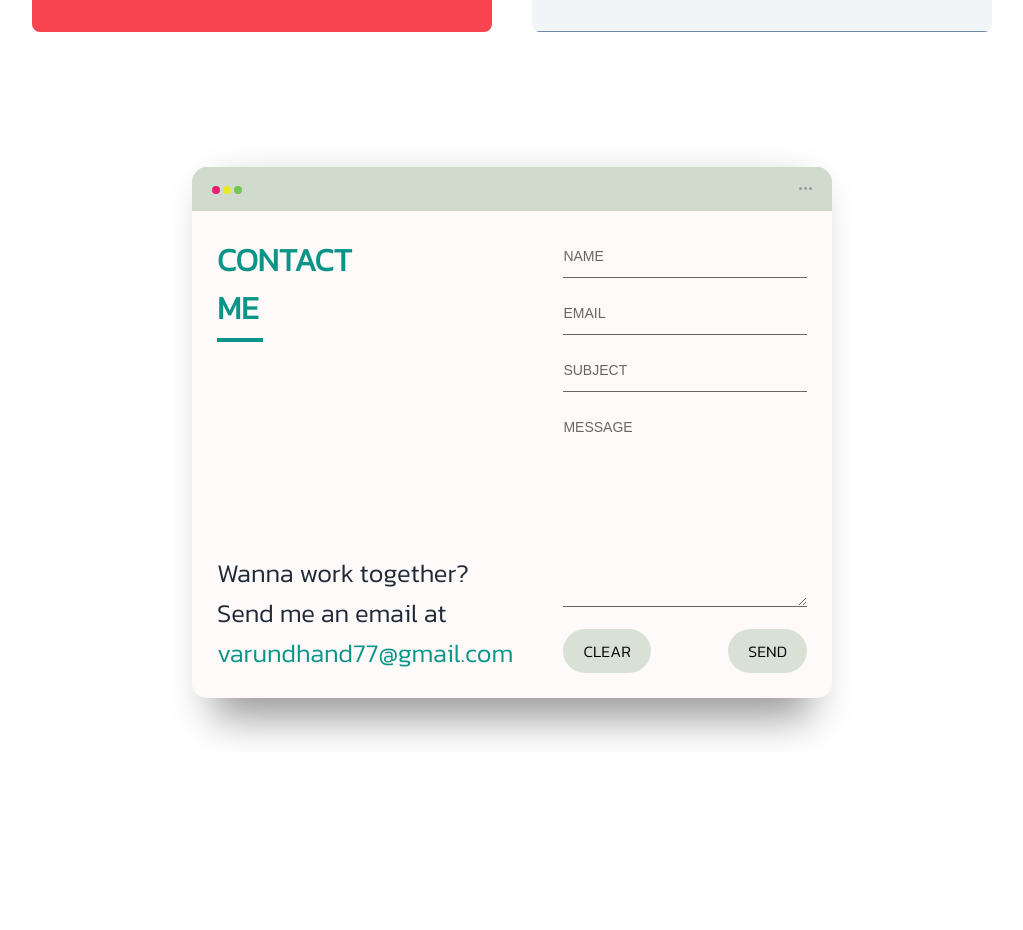
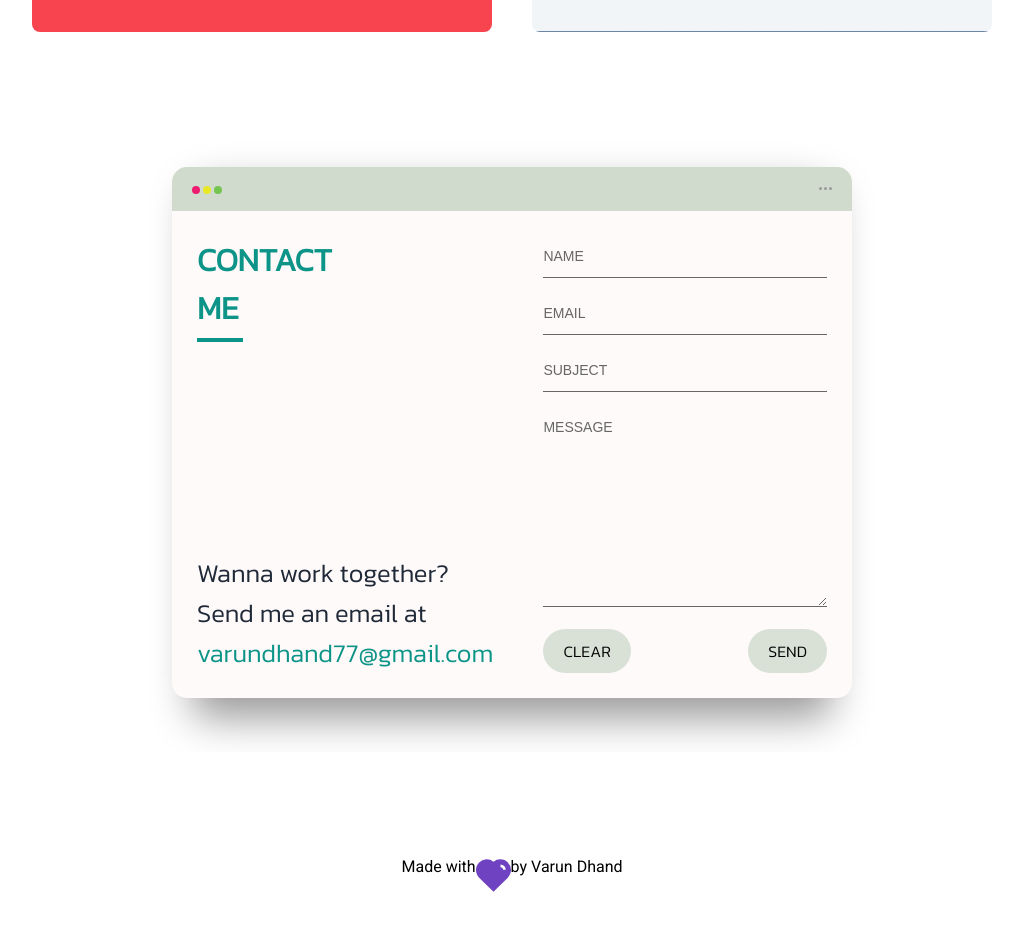
Before and after one commit to varundhand/portfolio-website, a Next.js app: page / in a window 1280 px wide. Shown: the part 2473-3403 px from the top of the page, without its empty margins (128-1151 px from the left). Before the commit the page ends 3225 px from the top, so only its background shows below. Built offline with nearby package versions, Linux system fonts and the light colour scheme.

Commit message:
added dark mode's css

```diff
--- a/components/Contact.jsx
+++ b/components/Contact.jsx
@@ -88,7 +88,7 @@ export default function Contact({darkMode}) {
       },
     },
   };
-
+  console.log(darkMode)
   return (
     <section id="contact">
       <motion.form
@@ -101,10 +101,10 @@ export default function Contact({darkMode}) {
       >
         {success && 'Thank you, form has been submitted!'}
         {failure && 'Sorry, Something went wrong!'}
-        <div className="background">
+        <div className={`background ${darkMode ? "dark" : ""}`}>
           <div className={`container m-5 ${darkMode ? "dark" : ""}`}>
-            <div className="screen dark:bg-red-800">
-              <div className="screen-header">
+            <div className="screen ">
+              <div className={`screen-header  ${darkMode ? "dark" : ""}`}>
                 <div className="screen-header-left">
                   <div className="screen-header-button close"></div>
                   <div className="screen-header-button maximize"></div>
@@ -118,7 +118,7 @@ export default function Contact({darkMode}) {
               </div>
               <div className="screen-body">
                 <motion.div
-                  className="screen-body-item left"
+                  className={`screen-body-item left ${darkMode ? "dark" : ""}`}
                   variants={leftVariant}
                 >
                   <div className="app-title">
--- a/components/Toolkit.jsx
+++ b/components/Toolkit.jsx
@@ -127,7 +127,7 @@ export default function Toolkit({darkMode}) {
         {map(skills, (Skill, key) => (
             <motion.li key={key} variants={skillVariant}>
               <Skill className={`${key.toLowerCase()}`} />
-              <h3 className='dark:text-white'>{key}</h3>
+              <h3 className='dark:text-white '>{key}</h3>
             </motion.li>
         ))}
       </motion.ul>
--- a/package.json
+++ b/package.json
@@ -29,6 +29,7 @@
     "eslint": "8.24.0",
     "eslint-config-next": "12.3.1",
     "postcss": "^8.4.16",
+    "postcss-nesting": "^11.3.0",
     "tailwindcss": "^3.1.8"
   }
 }
--- a/pages/index.jsx
+++ b/pages/index.jsx
@@ -310,8 +310,8 @@ export default function Home() {
             </div>
           </section>
         </main>
-        {/* <Footer /> */}
-        <Contact darkMode={darkMode} />
+        <Contact className='pb-10' darkMode={darkMode} />
+        <Footer />
       </ViewportProvider>
     </div>
   );
--- a/postcss.config.js
+++ b/postcss.config.js
@@ -1,6 +1,8 @@
 module.exports = {
   plugins: {
+    "postcss-import": {},
+    "tailwindcss/nesting": "postcss-nesting",
     tailwindcss: {},
     autoprefixer: {},
   },
-}
+};
--- a/styles/globals.css
+++ b/styles/globals.css
@@ -1,6 +1,10 @@
 @tailwind base;
 @tailwind components;
 @tailwind utilities;
+
+:root{
+
+}
 
 @media (max-width: 374px) {
   .profile{
@@ -332,22 +336,22 @@ main {
 /* Footer */
 
 footer {
-  /* position: relative; */
-  /* bottom: 0px; */
-  /* overflow: hidden; */
-  /* height: 180px; */
-  /* color: black; */
-  /* display: flex; */
-  /* justify-content: center; */
-  /* align-items: center; */
+  position: relative;
+  bottom: 0px;
+  overflow: hidden;
+  height: 180px;
+  color: black;
+  display: flex;
+  justify-content: center;
+  align-items: center;
   text-align: center;
 }
 footer h2 {
   display: flex;
   justify-content: center;
   align-items: center;
-  /* position: relative; */
-  /* bottom: -25px; */
+  position: relative;
+  bottom: -25px;
   white-space: nowrap;
   color: black;
 }
@@ -414,15 +418,16 @@ footer h2 #heart {
 /* CONTACT FORM */
 #contact {
   overflow: hidden;
-  max-width: 700px;
+  max-width: 100%;
   margin: 0 auto;
 }
 #contact .background {
   display: flex;
   min-height: 80vh;
-  padding: 20px;
+  padding: 44px;
 }
 #contact .container {
+  width: 700px;
   margin: auto;
   padding: 10px;
 }
@@ -585,8 +590,14 @@ footer h2 #heart {
 .button-transparent:hover {
   transform: translateY(-3px);
   box-shadow: 0 0 10px 2px #0d9488; /* Replace 'violet' with your desired glow color */
-  background-color: #303642; /* Replace 'your-hover-color' with your desired hover background color */
+  background-color: #4a4f59; /* Replace 'your-hover-color' with your desired hover background color */
   color: whitesmoke; /* Replace 'your-hover-text-color' with your desired hover text color */
+}
+.background.dark {
+  background-color:#111827 ;
+}
+#contact.screen-header.dark{
+  background-color: red;
 }
 @media screen and (max-width: 768px) {
   #contact .screen-body {
```
Also changed, not shown: 1 other file (tests, documents, lock files or other folders).
